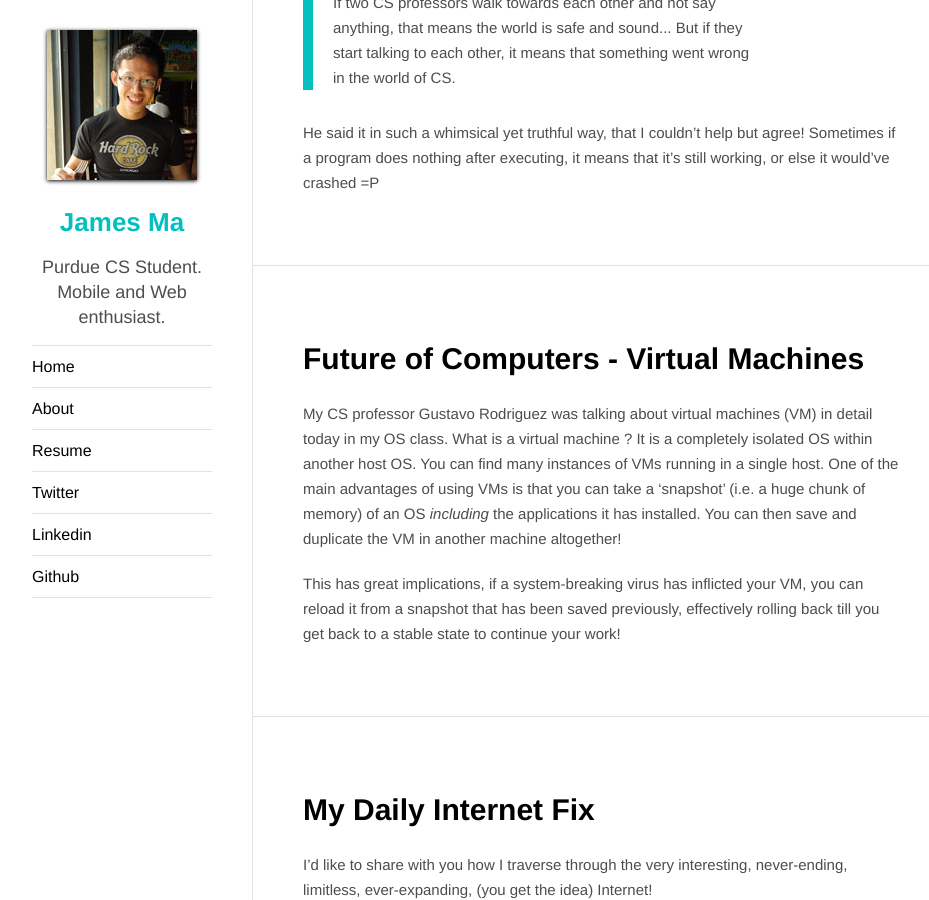
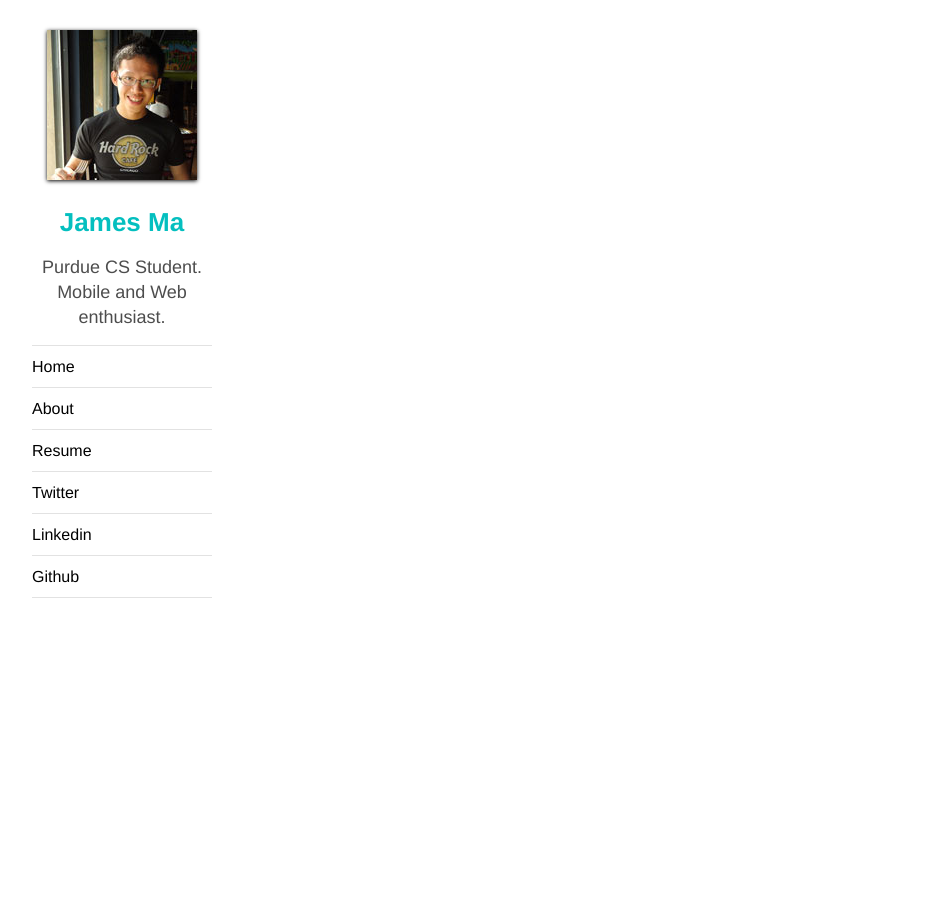
Before and after one commit to jamesma/jamesma.github.io, a Jekyll site: the page built from index.html, in a window 1280 px wide and 900 px high, scrolled down 4583 px. Shown: the whole window, without its empty margins (8-937 px from the left). Built offline with Jekyll 4.4.1, drawn with Linux system fonts in a browser that asks for light colours; Markdown is read by kramdown in place of the engine named in the settings; the list of posts is cut into pages by our own code; some of the changed text lies outside the part shown.

Commit message:
Close to release. Updating posts.

```diff
--- a/_posts/2011-11-09-my-daily-internet-fix.md
+++ /dev/null
@@ -1,22 +0,0 @@
----
-layout: post
-title: My Daily Internet Fix
----
-
-I'd like to share with you how I traverse through the very interesting, never-ending, limitless, ever-expanding, (you get the idea) Internet!
-
-As a CS enthusiast, I have my own sources of websites that I consider a must-see-everyday to update myself on this continuously expanding field. It is kind of like an addiction - if I don't update myself, I would feel like I'm separated from the world, lost like a memory leak!
-
-From the way I see it, updating myself with internet news is the latest form of reading the newspaper, I envision myself in the future reading only news from websites, sipping coffee, growing white hair... It's such a beautiful sight!
-
-Here's the list of the websites that you've been absolutely dying to read about:
-
-<a href="http://www.reddit.com/" target="_blank">Reddit</a>: The epitome of internet geekery, filled with internet memes and vital yet senseless news that any normal person would be hooked onto. Yup I said it, you will be liking this website :)
-
-<a href="http://www.arstechnica.com/" target="_blank">Ars Technica</a>: An all rounded website that discusses CS related news. If you think that a particular CS news is important, and it isn't here, it probably isn't that important.
-
-<a href="http://www.ted.com/" target="_blank">TED</a>: Amazing videos about technology and concepts that would shape the future of our society.
-
-<a href="http://www.macrumors.com/" target="_blank">MacRumors</a>: I follow on Apple tech trends frequently and this website serves that purpose pretty well.
-
-<a href="http://www.cnn.com/" target="_blank">CNN</a>: My internet newspaper, 'nuff said!
--- a/_posts/2011-11-11-future-of-computers-virtual-machines.md
+++ /dev/null
@@ -1,8 +0,0 @@
----
-layout: post
-title: Future of Computers - Virtual Machines
----
-
-My CS professor Gustavo Rodriguez was talking about virtual machines (VM) in detail today in my OS class. What is a virtual machine ? It is a completely isolated OS within another host OS. You can find many instances of VMs running in a single host. One of the main advantages of using VMs is that you can take a 'snapshot' (i.e. a huge chunk of memory) of an OS <i>including</i> the applications it has installed. You can then save and duplicate the VM in another machine altogether!
-
-This has great implications, if a system-breaking virus has inflicted your VM, you can reload it from a snapshot that has been saved previously, effectively rolling back till you get back to a stable state to continue your work!
--- a/_posts/2011-11-16-computer-science-philosophy.md
+++ /dev/null
@@ -1,10 +0,0 @@
----
-layout: post
-title: Computer Science Philosophy
----
-
-During class today my professor cracked a joke about the philosophy of CS:
-<blockquote>
-	If two CS professors walk towards each other and not say anything, that means the world is safe and sound... But if they start talking to each other, it means that something went wrong in the world of CS.
-</blockquote>
-He said it in such a whimsical yet truthful way, that I couldn't help but agree! Sometimes if a program does nothing after executing, it means that it's still working, or else it would've crashed =P
```
Also changed, not shown: _posts/2011-11-08-steve-jobs.md (deleted, +0 -10 lines), _posts/2011-11-08-the-beginning.md (deleted, +0 -12 lines), _posts/2011-12-06-markdown-test-post.md (renamed from _posts/2012-05-02-markdown-test-post.md, +14 -12 lines), _posts/2012-04-25-another-post.md (deleted, +0 -32 lines), _posts/2012-05-01-how-i-traverse-the-internet.md (added, +22 -0 lines).
